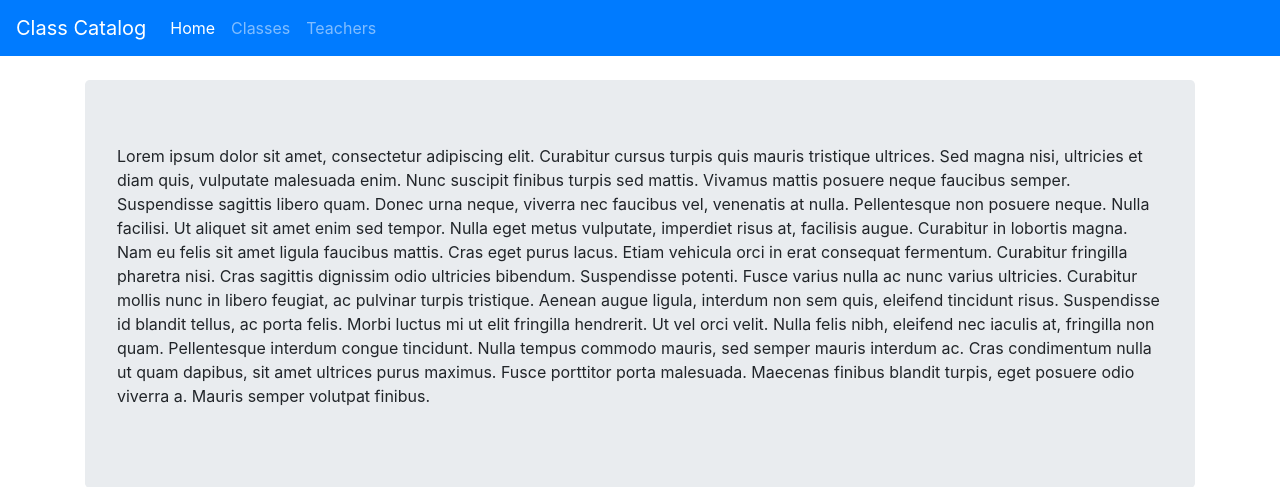
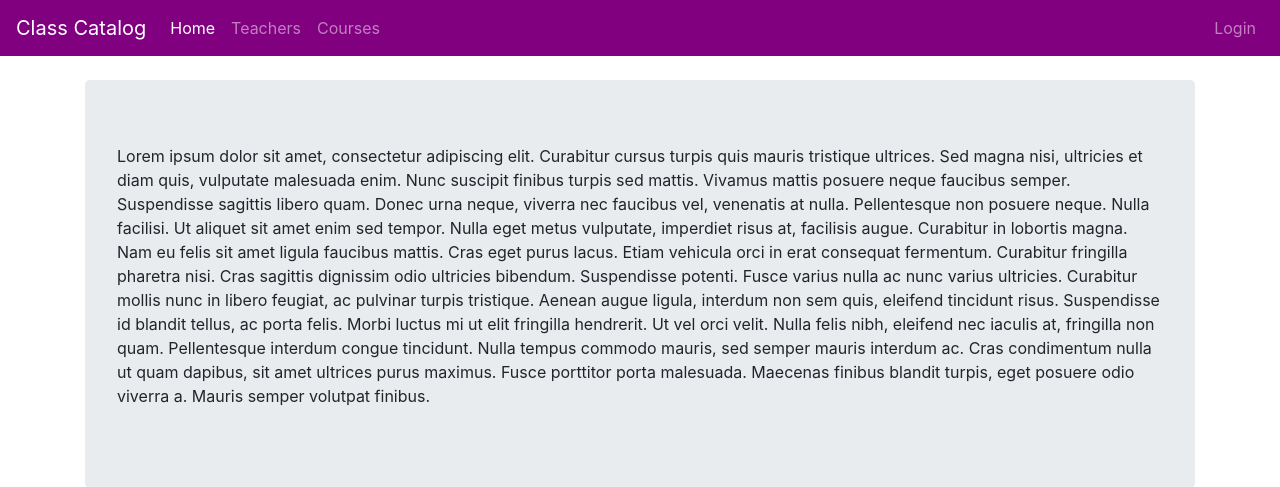
Before and after one commit to Clementef/ClassCatalog, a Flask app: page / in a window 1280 px wide. Shown: the top 487 px of the page. Run offline with Flask 2, Linux system fonts and the light colour scheme; parts of the project's set-up code (start-up, migrations or seed data) failed here and were passed over; some libraries are stand-ins or nearby versions.

Commit message:
Navbar Stuff

```diff
--- a/app/routes/index.py
+++ b/app/routes/index.py
@@ -3,7 +3,6 @@ from app.routes import app
 from flask import render_template, session, redirect, request
 from requests_oauth2.services import GoogleClient
 from requests_oauth2 import OAuth2BearerToken
-
 
 google_auth = GoogleClient(
     client_id=("961404899755-6sibtis1hhfs6qtnt4u1ak6r5s2j8vm6"
--- a/app/templates/includes/_navbar.html
+++ b/app/templates/includes/_navbar.html
@@ -1,5 +1,5 @@
 
-<nav class="navbar navbar-expand-lg navbar-dark bg-primary">
+<nav class="navbar navbar-expand-lg navbar-dark" style="background-color:  #800080">
   <a class="navbar-brand" href="/">Class Catalog</a>
   <button class="navbar-toggler" type="button" data-toggle="collapse" data-target="#navbarNav" aria-controls="navbarNav" aria-expanded="false" aria-label="Toggle navigation">
     <span class="navbar-toggler-icon"></span>
@@ -7,14 +7,31 @@
   <div class="collapse navbar-collapse" id="navbarNav">
     <ul class="navbar-nav">
       <li class="nav-item active">
-        <a class="nav-link" href="/">Home <span class="sr-only">(current)</span></a>
+        <a class="nav-link" href="/">Home<span class="sr-only">(current)</span></a>
       </li>
       <li class="nav-item">
-        <a class="nav-link" href="/classes">Classes</a>
+        <a class="nav-link" href="/students">Teachers</a>
       </li>
       <li class="nav-item">
-        <a class="nav-link" href="/teachers">Teachers</a>
+        <a class="nav-link" href="/computers">Courses</a>
       </li>
+    </ul>
+    <ul class="navbar-nav ml-auto">
+      {% if session["displayName"] %}
+          <li class="nav-item dropdown">
+            <a class="nav-link dropdown-toggle" href="#" id="navbarDropdown" role="button" data-toggle="dropdown" aria-haspopup="true" aria-expanded="false">
+              {{ session["displayName"] }}
+            </a>
+            <div class="dropdown-menu" aria-labelledby="navbarDropdown">
+                <a class="dropdown-item" href={{ "/student/" + session["displayName"].replace(" ", "_") }}>Profile</a>
+                <a class="dropdown-item" href="/logout">Logout</a>
+            </div>
+            </li>
+      {% else %}
+          <li class="nav-item">
+            <a class="nav-link" href="/login">Login</a>
+          </li>
+      {% endif %}
     </ul>
   </div>
 </nav>
```
Also changed, not shown: app/routes/courses.py (line endings or trailing spaces).
